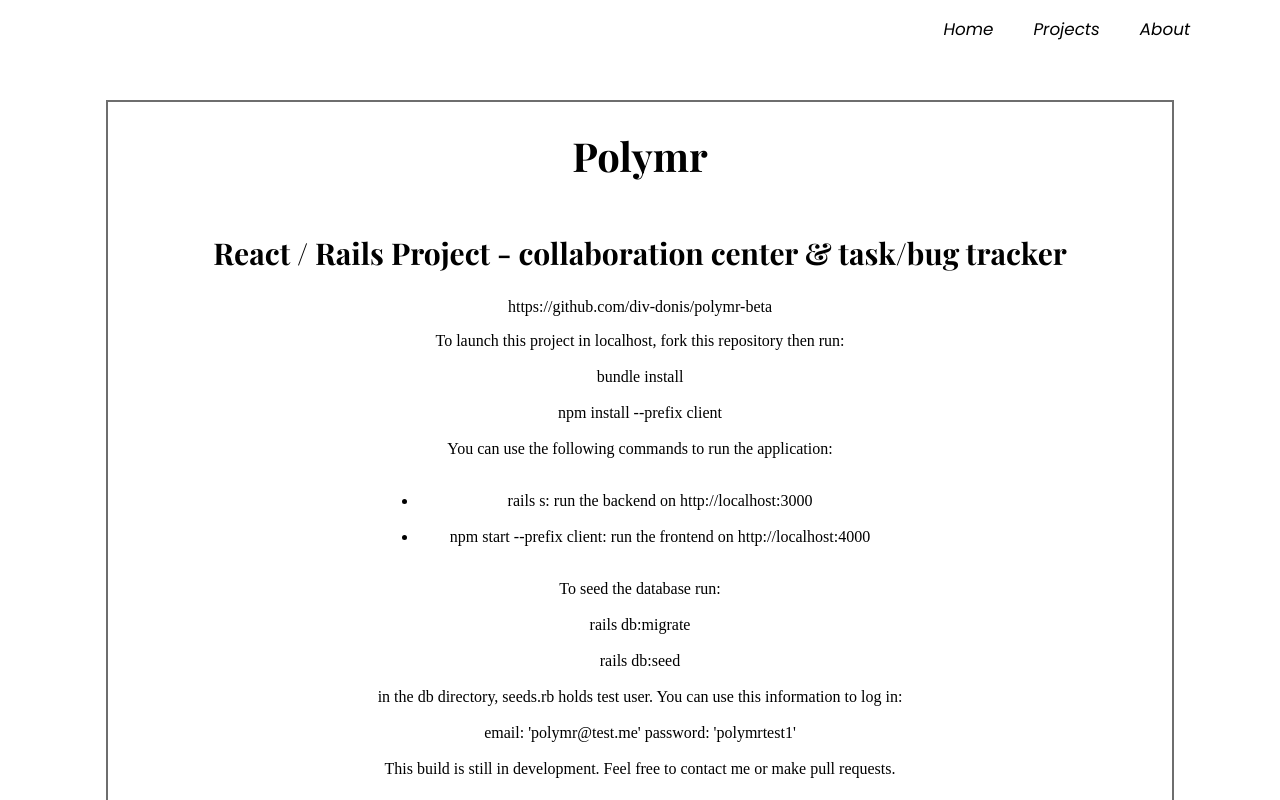
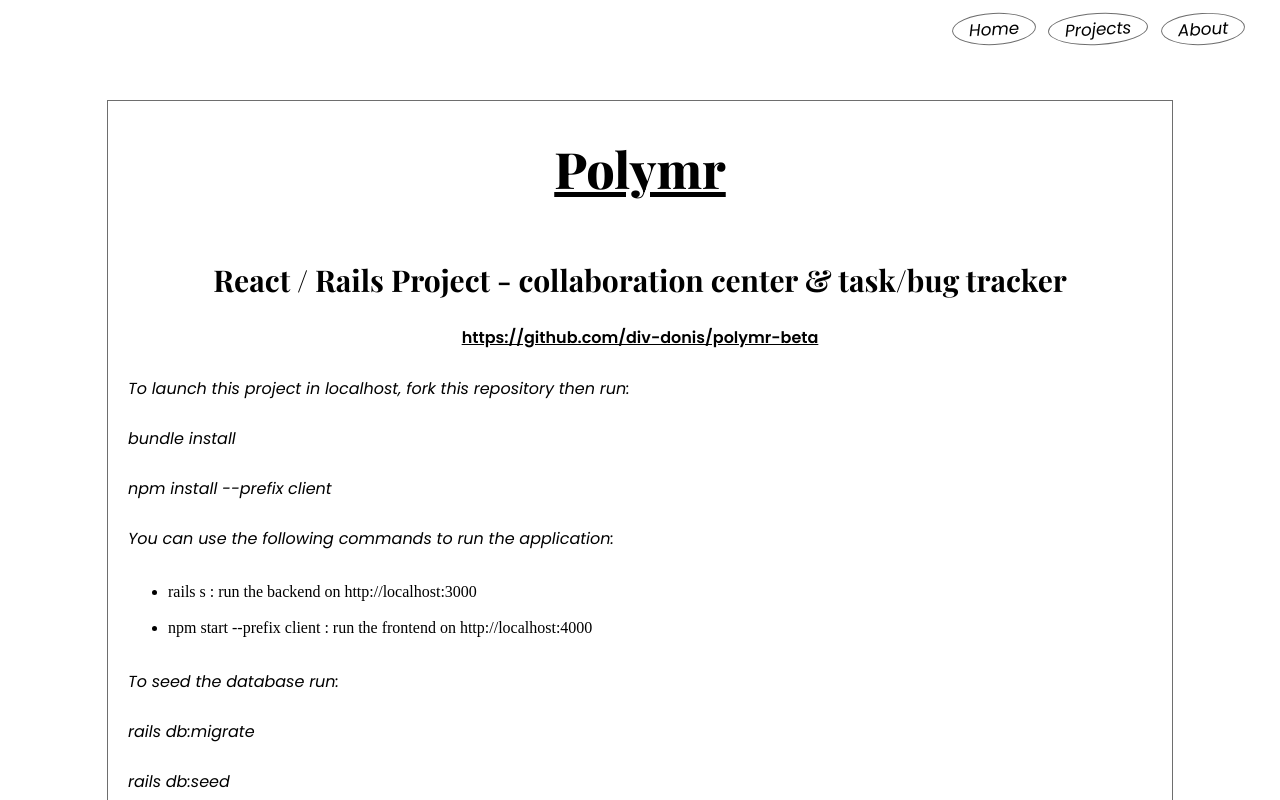
Before and after one commit to div-donis/portfolio-demo, a React (Create React App) app: page /projects in a window 1280 px wide. Shown: the top 800 px of the page. Built offline with nearby package versions, Linux system fonts and the light colour scheme; a web font is replaced by a local one.

Commit message:
factored in screen width for small medium large css & vanill a js

```diff
--- a/src/App.js
+++ b/src/App.js
@@ -1,9 +1,27 @@
-import React from "react";
-import { NavLink as Link, Route, Routes } from "react-router-dom";
+import React, { useEffect, useState } from "react";
+import { NavLink as Link, Route, Routes, Navigate } from "react-router-dom";
 import Projects from "./Projects";
 import Home from "./Home";
 
 const App = () => {
+  const [small, setSmall] = useState();
+
+  useEffect(() => {
+    if (window.matchMedia("(max-width: 900px)").matches) {
+      setSmall(true);
+    } else {
+      setSmall(false);
+    }
+  }, []);
+
+  window.addEventListener("resize", function () {
+    if (window.matchMedia("(max-width: 900px)").matches) {
+      setSmall(true);
+    } else {
+      setSmall(false);
+    }
+  });
+
   return (
     <div className="App">
       <div className="nav-top">
@@ -35,12 +53,27 @@ const App = () => {
           </div>
         </nav>
       </div>
+
       <div className="main">
         <Routes>
-          <Route exact path="/" element={<Home />}></Route>
-          <Route path="about" element={<About />}></Route>
-          <Route path="projects/*" element={<Projects />}></Route>
-          <Route path="*" element={<Home />} />
+          <Route
+            exact
+            path="/"
+            element={
+              small ? (
+                <>
+                  <Home />
+                  <Projects />
+                  <About />
+                </>
+              ) : (
+                <Home />
+              )
+            }
+          ></Route>
+          <Route path="/about" element={small ? null : <About />}></Route>
+          <Route path="/projects" element={small ? null : <Projects />}></Route>
+          <Route path="*" element={<Navigate to="/" />} />
         </Routes>
       </div>
     </div>
@@ -55,8 +88,4 @@ export const About = () => {
   );
 };
 
-export const NotFound = () => {
-  return <div>This is a 404 page</div>;
-};
-
 export default App;
--- a/src/Projects.js
+++ b/src/Projects.js
@@ -6,10 +6,7 @@ const Projects = () => {
       <div className="project-container">
         <h1>Polymr</h1>
         <h2>React / Rails Project - collaboration center & task/bug tracker</h2>
-        <a
-          style={{ textDecoration: "none", color: "var(--font)" }}
-          href="https://github.com/div-donis/polymr-beta"
-        >
+        <a href="https://github.com/div-donis/polymr-beta">
           https://github.com/div-donis/polymr-beta
         </a>
         <p>
@@ -24,16 +21,16 @@ const Projects = () => {
           <br />
           You can use the following commands to run the application:
           <br />
+        </p>
+        <ul>
+          <li>rails s : run the backend on http://localhost:3000</li>
           <br />
-          <ul>
-            <li>rails s: run the backend on http://localhost:3000</li>
-            <br />
-            <li>
-              npm start --prefix client: run the frontend on
-              http://localhost:4000
-            </li>
-          </ul>
-          <br />
+          <li>
+            npm start --prefix client : run the frontend on
+            http://localhost:4000
+          </li>
+        </ul>
+        <p>
           To seed the database run:
           <br />
           <br />
--- a/src/index.css
+++ b/src/index.css
@@ -37,15 +37,20 @@ body {
   top: 0;
 }
 .nav div {
-  z-index: 3;
+  z-index: 9;
   display: flex;
   flex-direction: row;
   justify-content: space-around;
-  padding: 20px;
+  margin: 8px 6px;
+  padding: 2px 16px;
   list-style-type: none;
+  background-color: var(--background);
+  border: 1px solid var(--lines);
+  border-radius: 50%;
+  transform: rotate(-3deg);
 }
 .nav div:last-child {
-  margin-right: 70px;
+  margin-right: 35px;
 }
 .home,
 .projects,
@@ -57,23 +62,38 @@ body {
 }
 
 .project-container {
-  margin: 100px auto 0 auto;
+  margin: 100px auto 100px auto;
   width: 80%;
   display: flex;
   flex-direction: column;
   justify-content: center;
-  align-items: center;
-  border: 2px solid var(--lines);
-  text-align: center;
+  align-items: left;
+  border: 1px solid var(--lines);
   padding: 0 20px;
 }
 .project-container h1 {
-  font-size: 40px;
+  font-weight: 800;
+  font-size: 50px;
+  font-family: var(--serif);
+  align-self: center;
+  text-decoration: underline;
+}
+.project-container h2 {
+  text-align: center;
+  font-size: 30px;
   font-family: var(--serif);
 }
-.project-container h2 {
-  font-size: 30px;
-  font-family: var(--serif);
+.project-container p {
+  font-weight: 400;
+  font-family: var(--sans);
+  font-style: italic;
+}
+.project-container a {
+  font-weight: 600;
+  font-family: var(--sans);
+  align-self: center;
+  color: var(--font);
+  margin-bottom: 10px;
 }
 
 /* small */
@@ -121,6 +141,7 @@ body {
     align-items: center;
   }
   .avi img {
+    z-index: 0;
     height: 300px; /* <------------ */
     position: relative;
     background-color: rgb(29, 147, 177);
@@ -267,6 +288,7 @@ body {
     align-items: center;
   }
   .avi img {
+    z-index: -1;
     height: 600px;
     position: relative;
     background-color: rgb(29, 147, 177);
@@ -414,6 +436,7 @@ body {
     align-items: center;
   }
   .avi img {
+    z-index: -1;
     height: 900px; /* <------------ */
     position: relative;
     background-color: rgb(29, 147, 177);
```
